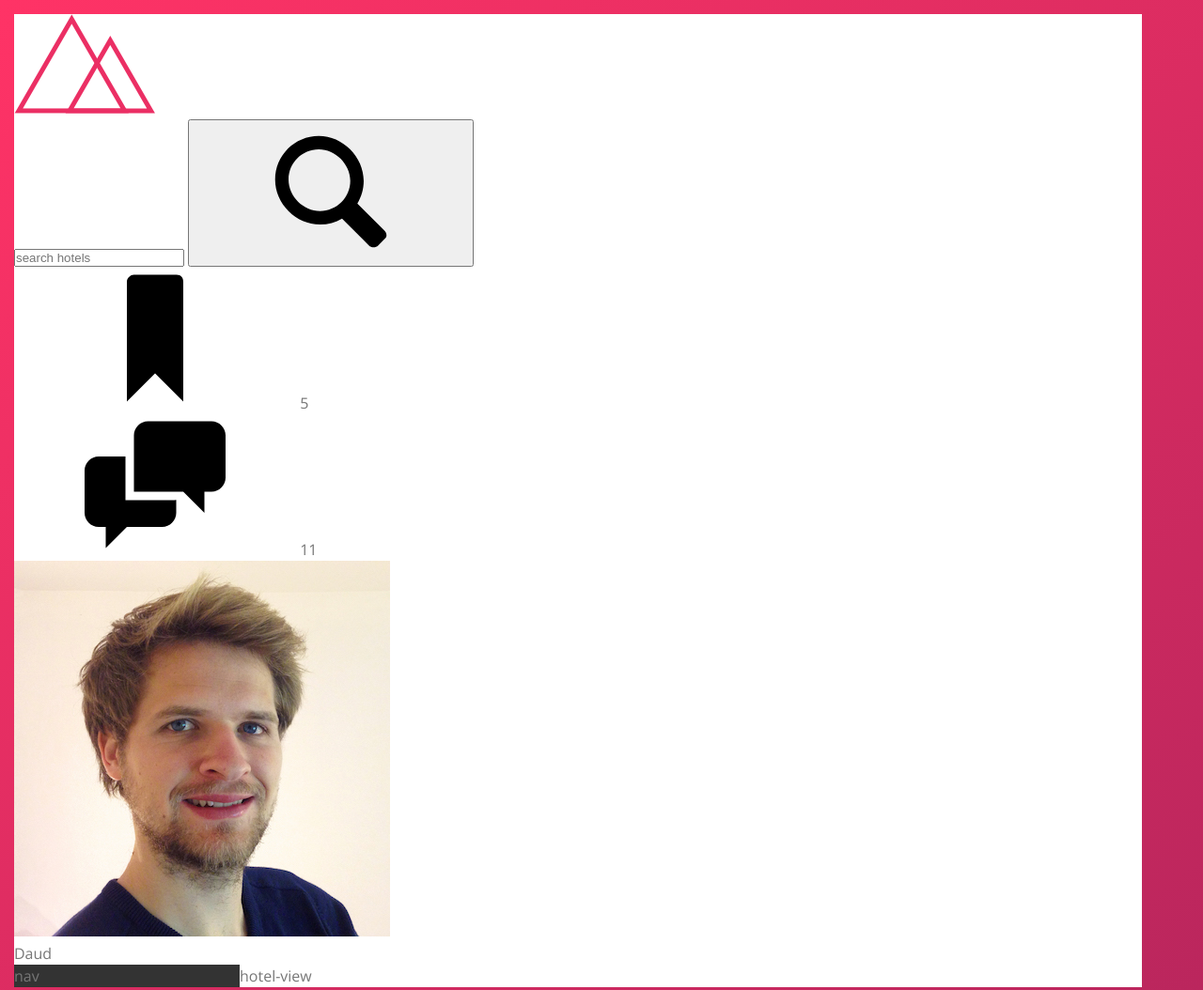
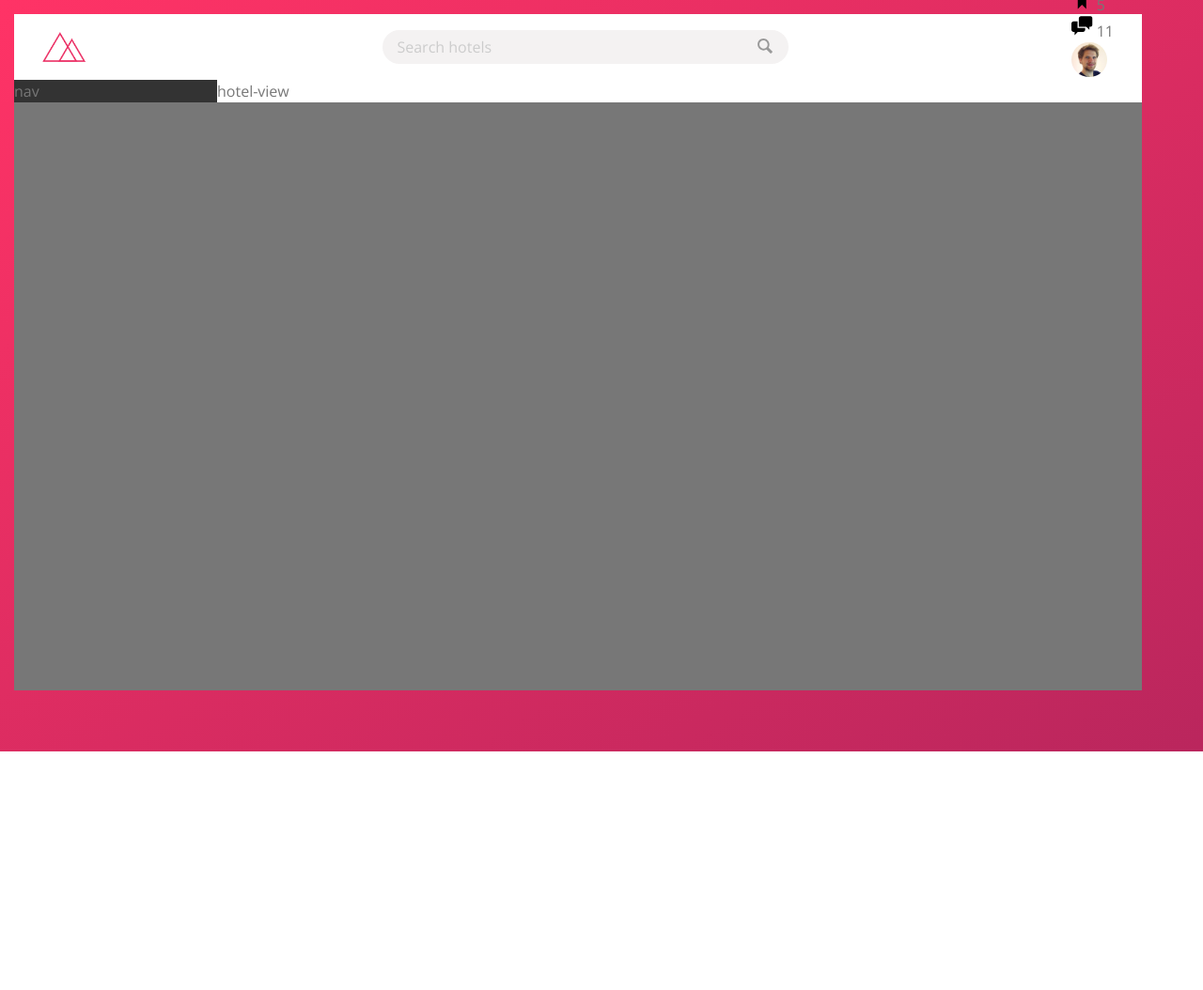
Before and after one commit to daudsemab/Trillo, a website: page index.html in a window 1280 px wide. Shown: the top 1054 px of the page at 94% size. After the commit the page ends 800 px from the top, so only its background shows below. Drawn offline with nearby package versions, Linux system fonts and the light colour scheme.

Commit message:
styled the search component in component.scss and small fixes in other file

```diff
--- a/index.html
+++ b/index.html
@@ -17,7 +17,7 @@
             <header class="header">
                 <img src="./img/logo.png" alt="Trillo Logo" class="logo">
                 <form action="#" class="search">
-                    <input type="text" class="search__input" placeholder="search hotels">
+                    <input type="text" class="search__input" placeholder="Search hotels">
                     <button class="search__btn">
                         <svg class="search__logo">
                             <use xlink:href='./img/sprite.svg#icon-magnifying-glass'></use>
@@ -46,7 +46,7 @@
 
             </header>
             <div class="content">
-                <nav class="navigation">nav</nav>
+                <nav class="sidebar-nav">nav</nav>
                 <main class="hotel-view">hotel-view</main>
             </div>
         </div>
--- a/sass/_component.scss
+++ b/sass/_component.scss
@@ -246,3 +246,101 @@
     }
   }
 }
+
+////////////////////////////////////////////////////
+///LOGO
+
+.logo {
+  height: 3.25rem;
+  margin-left: 3rem;
+}
+
+////////////////////////////////////////////////////
+///SEARCH
+
+.search {
+  flex: 0 0 40%;
+  font-size: 1.6rem;
+  display: flex;
+  justify-content: center;
+  align-items: center;
+
+  &__input {
+    background-color: var(--color-gray-light-2);
+    font-family: inherit;
+    font-size: inherit;
+    color: inherit;
+    border: none;
+    padding: .7rem 1.5rem;
+    border-radius: 70px;
+    width: 90%;
+    transition: all .3s cubic-bezier(0.19, 1, 0.22, 1);
+    margin-right: -3.5rem;
+
+    &:focus {
+      background-color: var(--color-gray-light-3);
+      outline: none;
+      width: 100%;
+    }
+  }
+
+  ::-webkit-input-placeholder {
+    font-size: inherit;
+    color: var(--color-gray-light-4);
+  }
+
+  &__input:focus + &__btn {
+    background-color: var(--color-gray-light-3);
+  }
+
+  &__btn {
+    background-color: var(--color-gray-light-2);
+    border: none;
+
+    &:focus {
+      outline: none;
+    }
+
+    &:active {
+      transform: translateY(1px);
+    }
+  }
+
+  &__logo {
+    height: 2rem;
+    width: 2rem;
+    fill: var(--color-gray-dark-1);
+  }
+
+}
+
+////////////////////////////////////////////////////
+///USER NAVIGATION
+
+.user-nav {
+  margin-right: 3rem;
+
+  &__icon-box {
+
+  }
+
+  &__icon {
+    height: 2.25rem;
+    width: 2.25rem;
+  }
+
+  &__user {
+
+
+  }
+
+  &__user-photo {
+    width: 3.75rem;
+    border-radius: 50%;
+  }
+
+  &__user-name {
+
+  }
+
+}
--- a/sass/_layout.scss
+++ b/sass/_layout.scss
@@ -6,16 +6,22 @@
 }
 
 .header {
+  height: 7rem;
   background-color: var(--color-white);
+  border-bottom: var(--color-gray-light-2);
+
+  display: flex;
+  justify-content: space-between;
+  align-items: center;
 }
 
 .content {
   display: flex;
 }
 
-.navigation {
+.sidebar-nav {
   background-color: var(--color-gray-dark-3);
-  flex: 0 0 20%;
+  flex: 0 0 18%;
 }
 
 .hotel-view {
```
Also changed, not shown: css/style.css.
